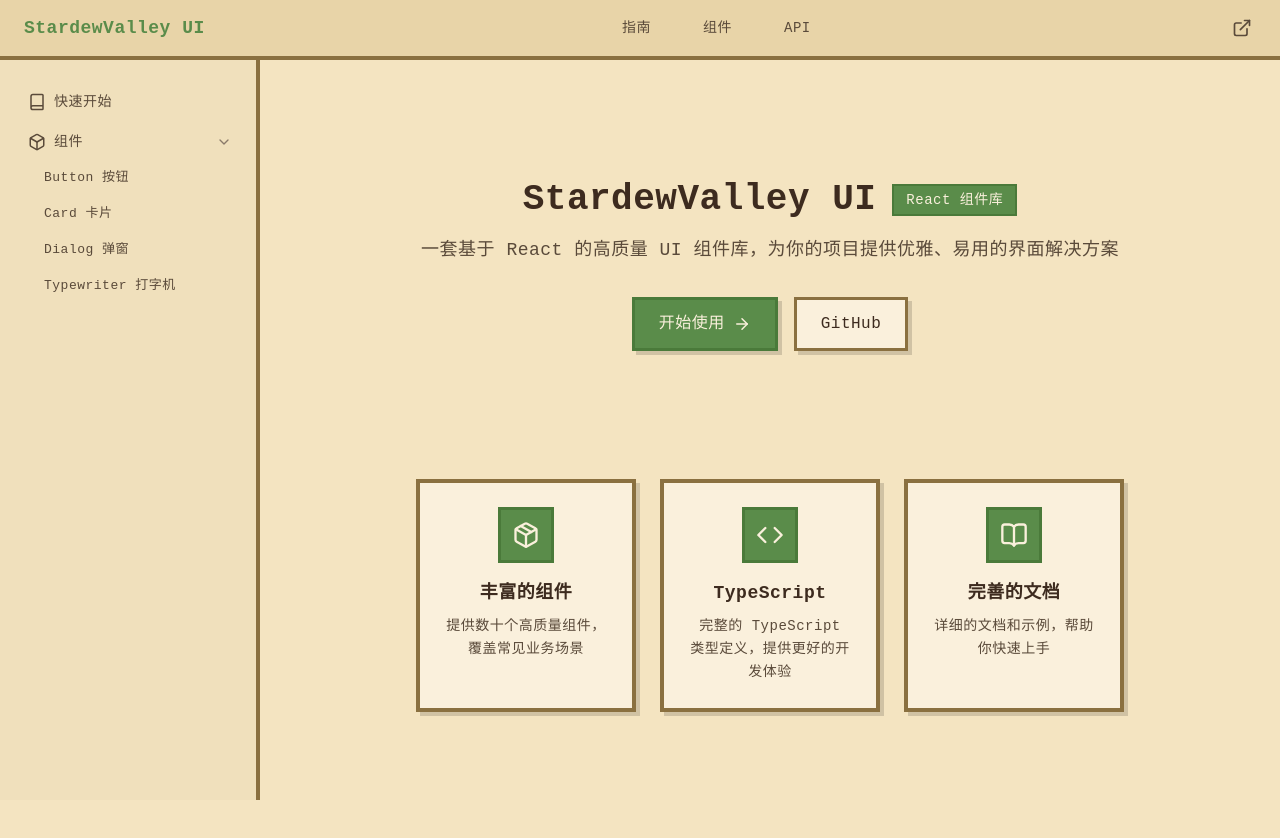
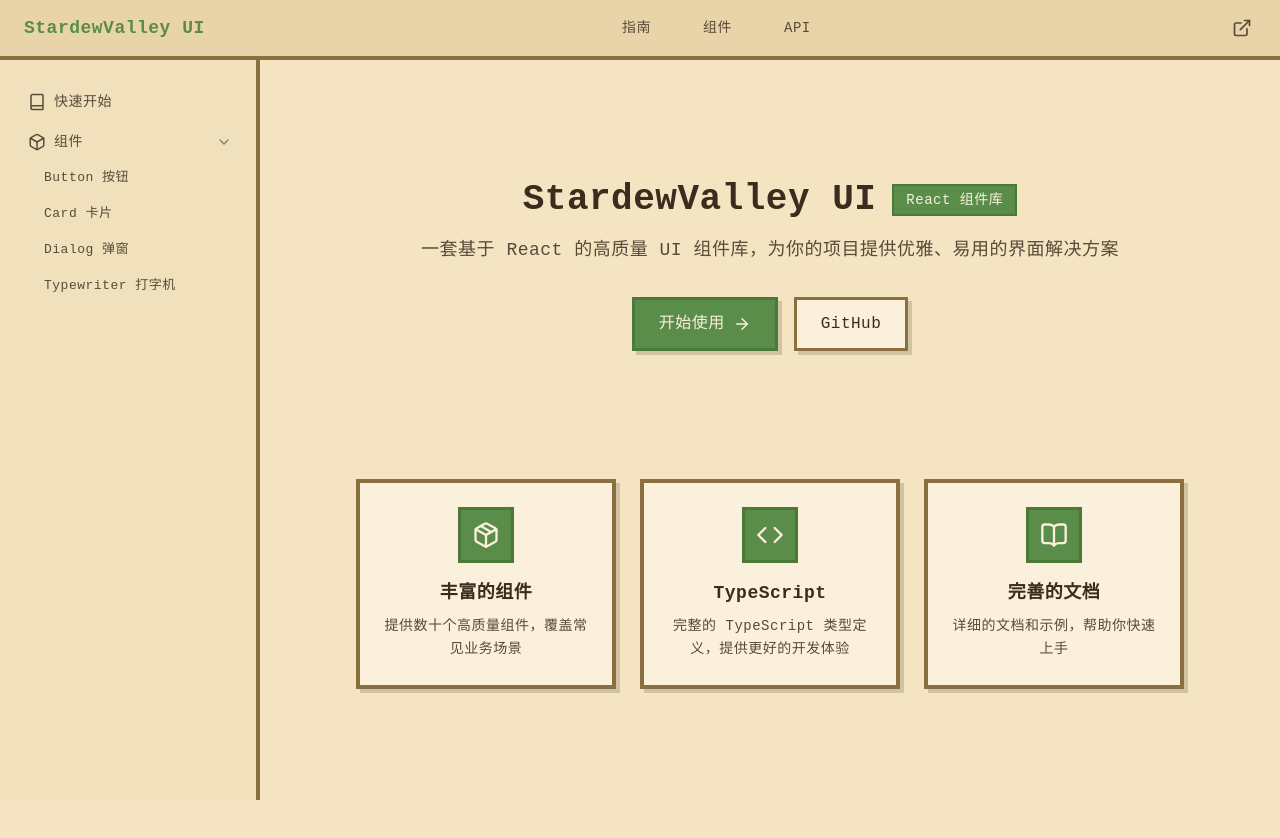
Before and after one commit to a985987819/stardewUi, a React (Vite) app: page / in a window 1280 px wide. Shown: the top 838 px of the page. Built offline with nearby package versions, Linux system fonts and the light colour scheme; a web font is replaced by a local one.

Commit message:
perf: 优化 文档宽度

```diff
--- a/src/components/layout/Layout.css
+++ b/src/components/layout/Layout.css
@@ -9,7 +9,7 @@
 }
 
 .doc-content {
-  @apply max-w-[900px] mx-auto py-10 px-12;
+  @apply max-w-[1200px] mx-auto py-10 px-12;
 }
 
 @media (max-width: 1024px) {
--- a/src/components/ui/Dialog.tsx
+++ b/src/components/ui/Dialog.tsx
@@ -58,8 +58,9 @@ function Dialog({
 
   useEffect(() => {
     setKey((k) => k + 1)
-    setTitleComplete(!title || !typewriter)
-  }, [currentPage, title, typewriter])
+    // 只有第一页时标题使用打字机效果，后续页面直接显示完整标题
+    setTitleComplete(!title || !typewriter || !isFirstPage)
+  }, [currentPage, title, typewriter, isFirstPage])
 
   useEffect(() => {
     const handleKeyDown = (e: KeyboardEvent) => {
```
